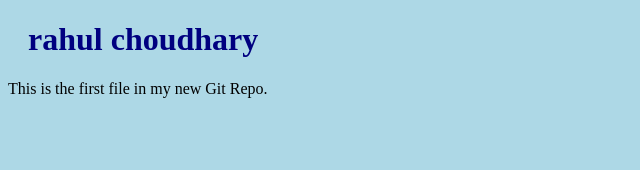
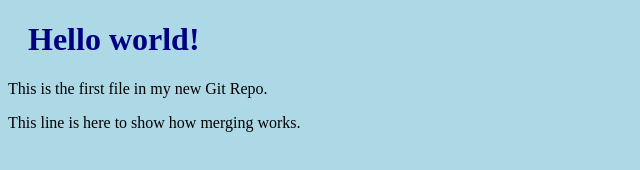
Before and after one commit to rahulchoudhary2961/hello-world, a plain HTML site: page index.html in a window 1280 px wide. Shown: the whole page, without its empty margins (0-640 px from the left). Drawn offline with Linux system fonts and the light colour scheme.

Commit message:
updated index.html with emergency-fix

```diff
--- a/index.html
+++ b/index.html
@@ -8,7 +8,8 @@
     <title>Document</title>
 </head>
 <body>
-    <h1>rahul choudhary</h1>
-    <p>This is the first file in my new Git Repo.</p>
+    <h1>Hello world!</h1>
+<p>This is the first file in my new Git Repo.</p>
+<p>This line is here to show how merging works.</p>
 </body>
 </html>
```
